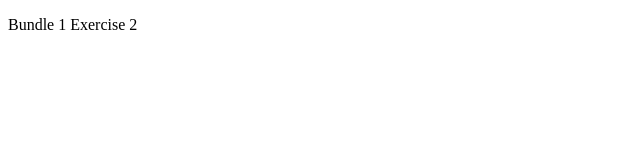
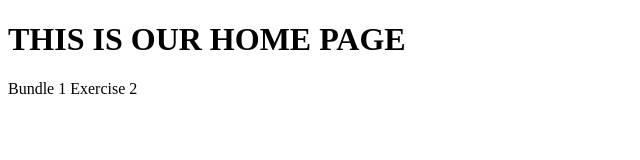
Before and after one commit to Larissanoella-05/Gym-Git-Exercise-Solutions, a plain HTML site: page home.html in a window 1280 px wide. Shown: the whole page, without its empty margins (0-640 px from the left). Drawn offline with Linux system fonts and the light colour scheme.

Commit message:
changes in the home page

```diff
--- a/home.html
+++ b/home.html
@@ -6,6 +6,7 @@
     <title>GIT EXERCISES | HOME</title>
 </head>
 <body>
+    <h1> THIS IS OUR HOME PAGE</h1>
     <P>Bundle 1 Exercise 2</P>
 </body>
 </html>
```
